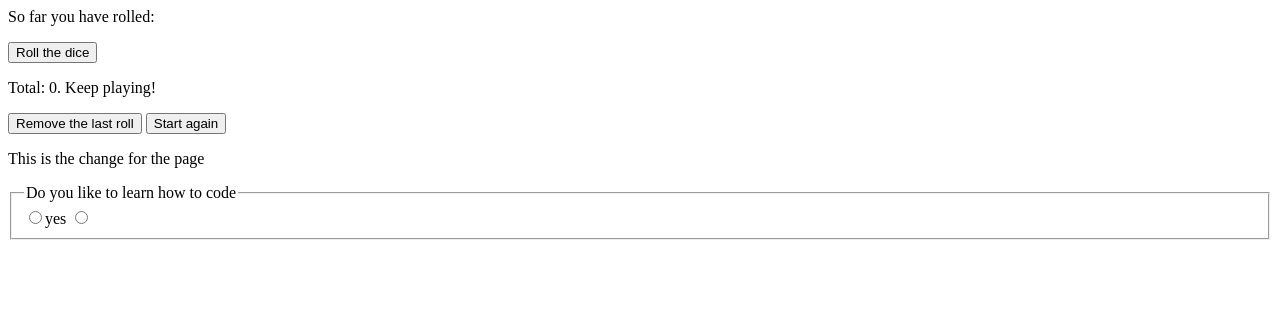
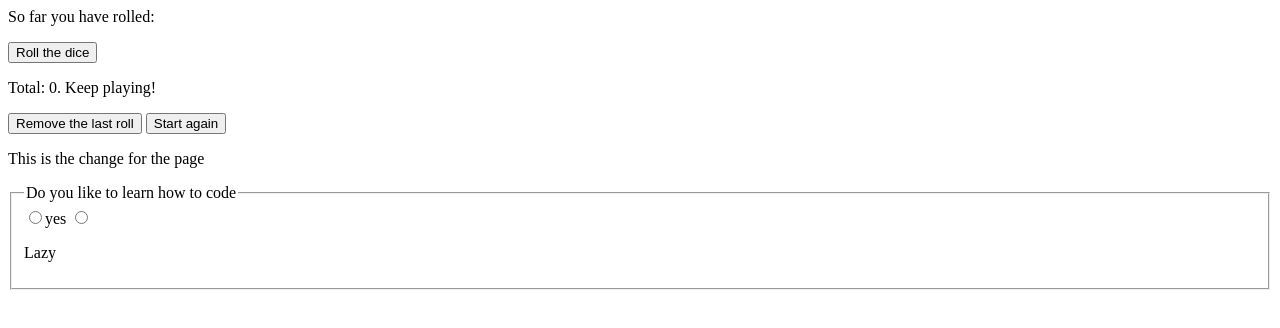
Before and after one commit to Jacknguyen4438/Code-block-2.0, a plain HTML site: page index.html in a window 1280 px wide. Drawn offline with Linux system fonts and the light colour scheme.

```diff
--- a/index.html
+++ b/index.html
@@ -16,6 +16,7 @@
       <input type="radio" name="boolan" id="no" value="no">
     </label>
   </fielset>
+  <p>Lazy</p>
 <script>
 ar dice, rolls, total, item;
 
```
